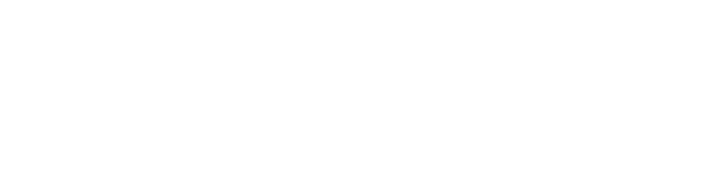
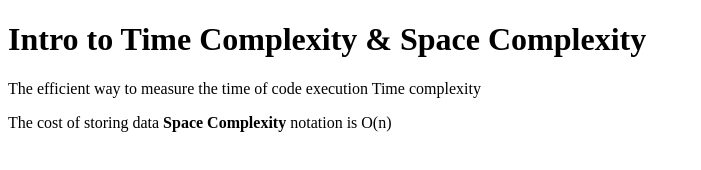
Before and after one commit to acciojob/time-and-space-complexity-rhk998, a website: page main.html in a window 1280 px wide. Shown: the whole page, without its empty margins (0-701 px from the left). Drawn offline with Linux system fonts and the light colour scheme.

Commit message:
created a submission

```diff
--- a/main.html
+++ b/main.html
@@ -4,10 +4,17 @@
 
 <head>
 	<link rel="stylesheet" href="styles.css">
+	<h1>Intro to Time Complexity & Space Complexity</h1>
 </head>
 
 <body>
 	<!-- the entire body must be written by student -->
+	<p>
+		The efficient way to measure the time of code execution Time complexity
+	</p>
+	<p>
+		The cost of storing data <b>Space Complexity</b> notation is O(n)
+	</p>
     <script type="text/javascript" src="./script.js">
 </script>
 
```
